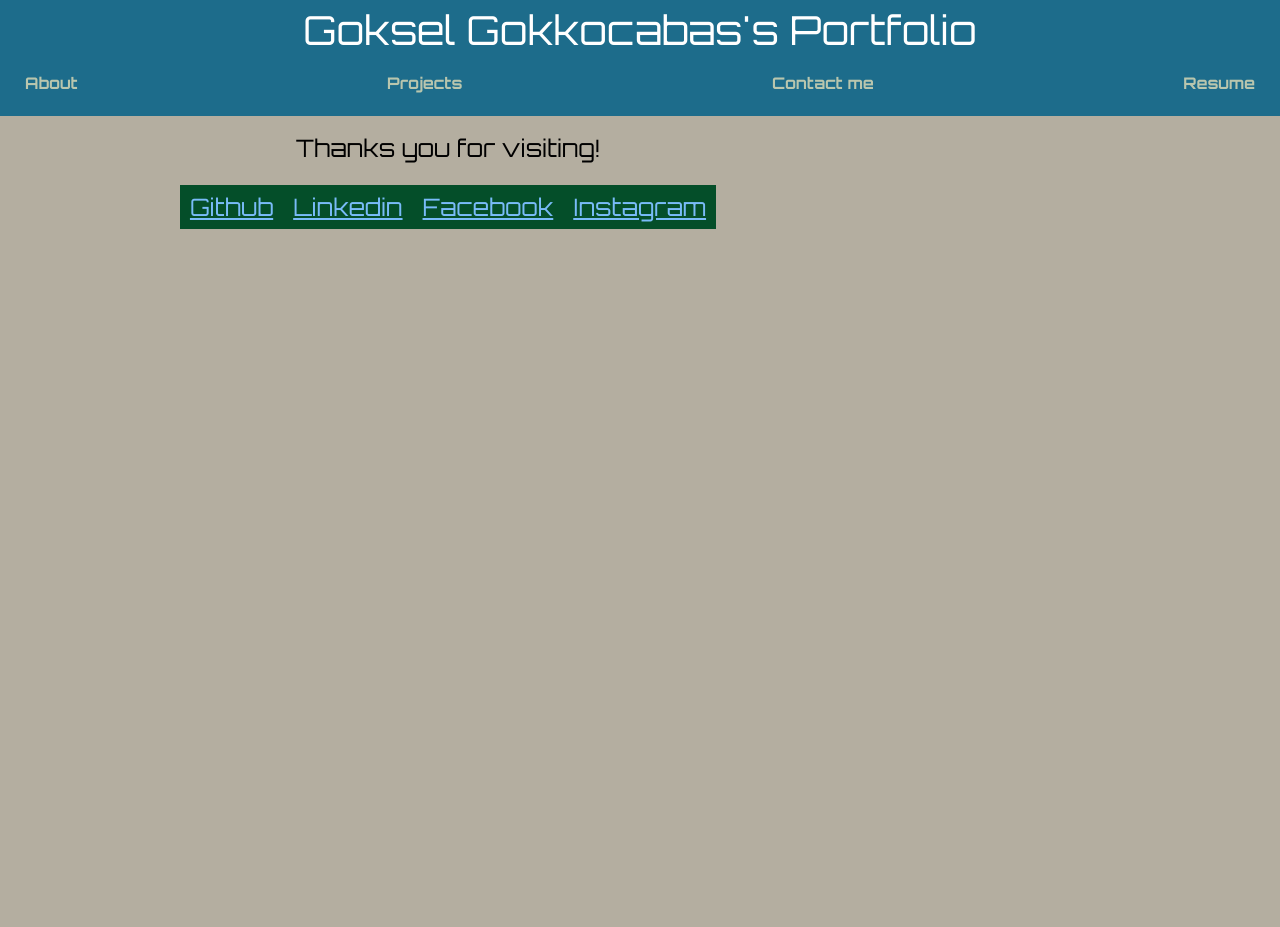
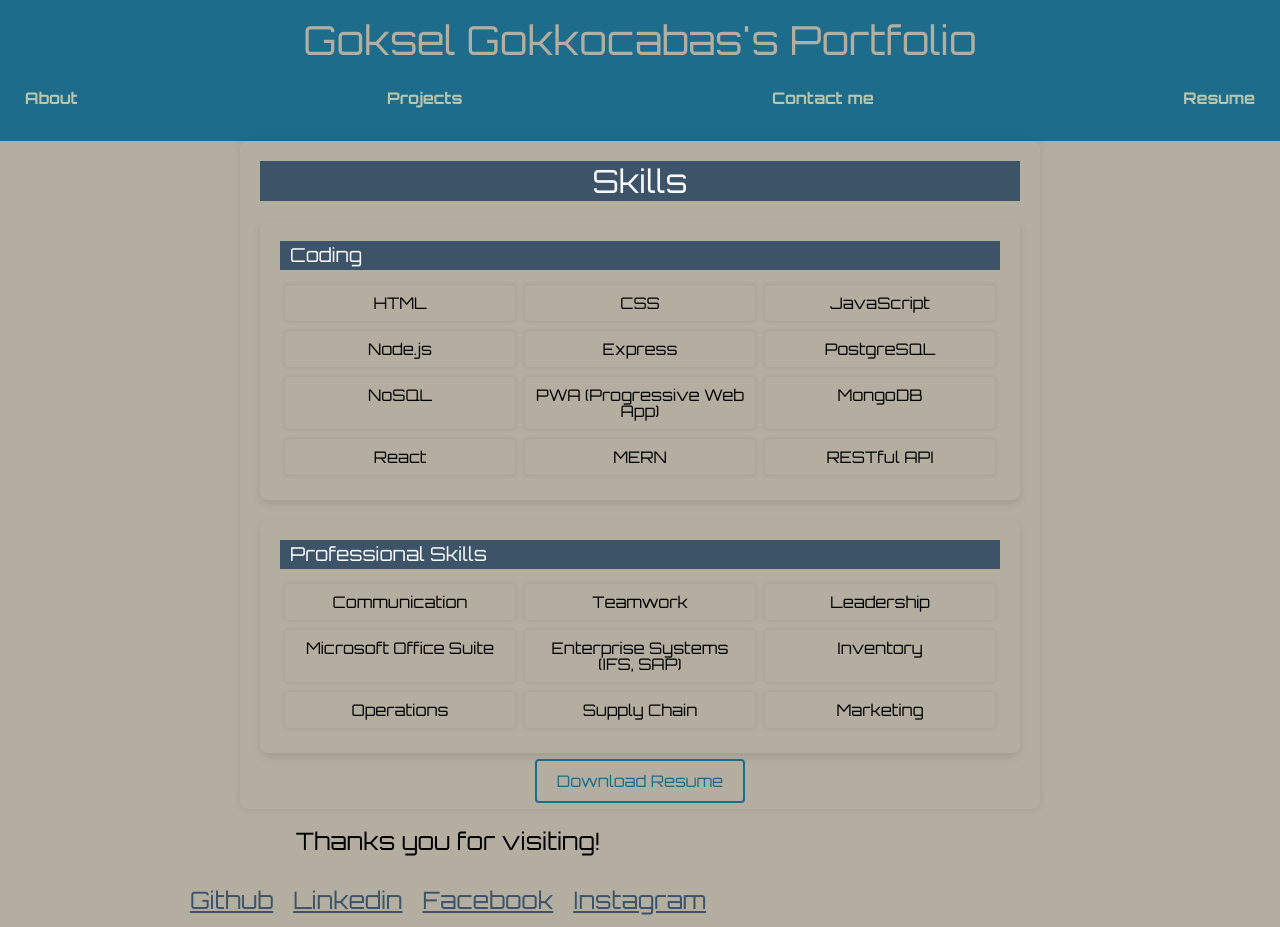
Before and after one commit to minikozort/Goksel-Gokkocabas-Portfolio, a React (Vite) app: page /resume in a window 1280 px wide. Before the commit the page ends 800 px from the top, so only its background shows below. Built offline with nearby package versions, Linux system fonts and the light colour scheme.

Commit message:
edited functinality and some css changes to make the website more user friendly

```diff
--- a/src/assets/CSS/projects.css
+++ b/src/assets/CSS/projects.css
@@ -21,20 +21,48 @@ section {
 header {
     text-align: center;
     background-color: #1d6c8b; /* Dark blue background */
-    color: white;
-    padding: 10px; /* Adjust padding as needed */
+    color: var(--beige);
+    padding: 20px 10px; /* Adjust padding as needed */
+
 }
 
 header h1 {
     font-size: 2.5rem;
-    margin-bottom: 10px;
+    margin: 0 0 15px 0; /* Space below h1 */
 }
 
 header p {
     font-size: 1.2rem;
     line-height: 1.6;
-    margin-bottom: 20px;
+    margin: 0 auto 20px auto;
+    width: 100%;
 }
+
+.projects {
+    display: block; /* Ensure header is a block-level element */
+    width: 80%; /* Make sure the header takes the full width */
+    text-align: center;
+    margin: 0 auto;
+    margin-top: 5px;
+    background-color: var(--beige); /* Dark blue background */
+    color: #030101;
+    padding: 20px 10px; /* Adjust padding as needed */
+    box-sizing: border-box; /* Ensure padding is included in width calculation */
+}
+
+.projects-header {
+    font-size: 2.5rem;
+    margin: 0 0 15px 0; /* Space below h1 */
+}
+
+.projects-ptag {
+    font-size: 1.2rem;
+    line-height: 1.6;
+    margin: 0 auto 20px auto; /* Center p horizontally and add margin below */
+    width: 100%; /* Full width */
+    max-width: 800px; /* Optional: Set a max width for better readability */
+}
+
 
 /* Section for projects */
 .indent-2 {
@@ -93,7 +121,6 @@ header p {
     z-index: 2;
 }
 
-
 /* Group project title */
 .group-projects .group-project-title {
     text-align: center; /* Center align group project title */
@@ -107,7 +134,6 @@ header p {
     font-size: 1.8rem;
     margin: 10px;
 }
-
 
 /* Mobile (up to 767px) */
 @media only screen and (max-width: 767px) {
@@ -127,7 +153,7 @@ header p {
         gap: 10px;
     }
 
-    .indent-2 h2{
+    .indent-2 h2 {
         font-size: 1rem;
         margin-bottom: 10px;
     }
@@ -184,7 +210,8 @@ header p {
         height: 250px;
         margin-bottom: 30px;
     }
-    .indent-2 h2{
+
+    .indent-2 h2 {
         font-size: 1rem;
         margin-bottom: 10px;
     }
--- a/src/assets/CSS/style.css
+++ b/src/assets/CSS/style.css
@@ -22,23 +22,103 @@ body {
   width: 70%;
 
 }
-.skill-list {
-  display: flex;
-  flex-wrap: wrap;
-  list-style-type: disc; /* Keeps the bullet points */
-  padding-left: 20px; /* Adjust to ensure bullets are visible */
+
+
+
+/* Resume Container */
+.resume-container {
+  max-width: 800px;
+  margin: 0 auto;
+  padding: 20px;
+  background-color: var(--beige); /* Light gray background for the resume section */
+  border-radius: 8px; /* Rounded corners */
+  box-shadow: 0 0 10px rgba(0, 0, 0, 0.1); /* Subtle shadow effect */
 }
 
-.skill-list li {
-  flex: 1 1 30%; /* Adjust the width to allow 3 per row */
-  margin: 5px 10px;
-  min-width: 150px; /* Minimum width to maintain proper sizing */
+/* Resume Title */
+.resume-title {
+  text-align: center;
+  font-size: 2rem;
+  padding: 4px;
+  margin-bottom: 20px;
+  color: #f9f9f9;
+  background-color: var(--dark-blue);
 }
 
-.skill-list h3 {
-  margin-bottom: 10px;
+/* Skills Section */
+.skills-section {
+  margin-bottom: 20px;
+  background-color: var(--beige); /* Consistent background color */
+  border-radius: 8px; /* Rounded corners */
+  box-shadow: 0 4px 10px rgba(0, 0, 0, 0.1); /* Consistent shadow effect */
+  padding: 20px;
 }
 
+.section-title {
+  font-size: 1.2rem;
+  padding: 5px;
+  padding-left: 10px;
+  margin-bottom: 10px;
+  color: #f9f9f9;
+  background-color: var(--dark-blue);
+}
+
+/* Skill List */
+.skill-list {
+  list-style-type: none; /* Remove default list bullets */
+  padding: 0;
+  display: flex;
+  flex-wrap: wrap; /* Wrap items to the next line */
+  justify-content: center; /* Center items horizontally */
+}
+
+/* Skill Item */
+.skill-item {
+  font-size: 1rem;
+  margin: 5px;
+  background-color: var(--light-blue); /* Light blue background for list items */
+  padding: 10px;
+  border-radius: 4px;
+  box-shadow: 0 0 5px rgba(0, 0, 0, 0.1); /* Subtle shadow effect */
+  text-align: center; /* Center text inside the item */
+  flex: 1 1 30%; /* Flex-grow and flex-basis for responsiveness */
+  transition: background-color 0.3s ease, transform 0.3s ease;
+}
+
+.skill-item:hover {
+  background-color: var(--blue); /* Darker blue background on hover */
+  color: #ffffff; /* White text on hover */
+  transform: scale(1.05); /* Slightly enlarge on hover */
+}
+
+/* Download Resume */
+.resume-download {
+  text-align: center;
+  margin-top: 20px;
+}
+
+.download-link {
+  font-size: 1rem;
+  color: #1d6c8b; /* Dark blue color for the link */
+  text-decoration: none;
+  border: 2px solid #1d6c8b;
+  padding: 10px 20px;
+  border-radius: 4px;
+  background-color: var(--beige); /* White background for the button */
+  transition: background-color 0.3s ease, color 0.3s ease;
+}
+
+.download-link:hover {
+  background-color: #1d6c8b; /* Dark blue background on hover */
+  color: #ffffff; /* White text on hover */
+}
+
+
+
+
+
+
+/* Contact Page */
 form {
   max-width: 600px;
   margin: 0 auto;
@@ -56,6 +136,8 @@ label {
   margin-bottom: 5px;
   color: #333;
 }
+
+
 
 /* Input field and textarea styling */
 input[type="text"], input[type="email"], textarea {
@@ -97,6 +179,29 @@ button[type="submit"] {
 button[type="submit"]:hover {
   background-color: #5b4acb; /* Darken on hover */
 }
+
+/* Centering the Contact Page */
+.contact-container {
+  max-width: 800px;
+  margin: 0 auto;
+  padding: 20px;
+  background-color: var(--beige);
+  border-radius: 8px;
+  box-shadow: 0 4px 10px rgba(0, 0, 0, 0.1);
+}
+
+.contact-title {
+  text-align: center;
+  font-size: 2rem;
+  margin-bottom: 20px;
+  color: #f9f9f9;
+  background-color: var(--dark-blue);
+}
+
+.contact-form {
+  margin: 0 auto;
+}
+
 @media (max-width: 768px) {
   form {
     padding: 15px;
@@ -210,8 +315,8 @@ footer span {
   display: inline-flex;
   justify-content: center;
   padding: 10px;
-  background-color: #044e29;
-  color: #79bbf8;
+  background-color: var(--beige);
+  color: var(--dark-blue);
   font-size: 150%;
 }
 
--- a/src/pages/Resume.jsx
+++ b/src/pages/Resume.jsx
@@ -1,47 +1,53 @@
 import React from 'react';
 
-export default function Resume(){
-   <div>
-    <h2>Skills</h2>
-    <div>
-        <h3>Coding</h3>
-    <ul className="skill-list" >
-        <li>HTML</li>
-        <li>CSS</li>
-        <li>JavaScript</li>
-        <li>Node.js</li>
-        <li>Express</li>
-        <li>PostgreSQL</li>
-        <li>NoSQL</li>
-        <li>PWA (Progressive Web App)</li>
-        <li>MongoDB</li>
-        <li>React</li>
-        <li>MERN</li>
-        <li>RESTful API</li>
+export default function Resume() {
+  return (
+    <div className="resume-container">
+      <h2 className="resume-title">Skills</h2>
+      <div className="skills-section">
+        <h3 className="section-title">Coding</h3>
+        <ul className="skill-list">
+          <li className="skill-item">HTML</li>
+          <li className="skill-item">CSS</li>
+          <li className="skill-item">JavaScript</li>
+          <li className="skill-item">Node.js</li>
+          <li className="skill-item">Express</li>
+          <li className="skill-item">PostgreSQL</li>
+          <li className="skill-item">NoSQL</li>
+          <li className="skill-item">PWA (Progressive Web App)</li>
+          <li className="skill-item">MongoDB</li>
+          <li className="skill-item">React</li>
+          <li className="skill-item">MERN</li>
+          <li className="skill-item">RESTful API</li>
         </ul>
       </div>
-    <div>
-        <h3>Professional Skills</h3>
+      <div className="skills-section">
+        <h3 className="section-title">Professional Skills</h3>
         <ul className="skill-list">
-        <li>Communication</li>
-        <li>Teamwork</li>
-        <li>Leadership</li>
-        <li>Microsoft Office Suite</li>
-        <li>Enterprise Systems (IFS , SAP)</li>
-        <li>Inventory</li>
-        <li>Operations</li>
-        <li>Supply Chain</li>
-        <li>Marketing</li>
+          <li className="skill-item">Communication</li>
+          <li className="skill-item">Teamwork</li>
+          <li className="skill-item">Leadership</li>
+          <li className="skill-item">Microsoft Office Suite</li>
+          <li className="skill-item">Enterprise Systems (IFS, SAP)</li>
+          <li className="skill-item">Inventory</li>
+          <li className="skill-item">Operations</li>
+          <li className="skill-item">Supply Chain</li>
+          <li className="skill-item">Marketing</li>
         </ul>
       </div>
-    <div>
+      <div className="resume-download">
+        <ul>
           <li>
-        <a href="https://drive.google.com/uc?export=download&id=1XcRe5N5S9DcQqymq8w1Z3NfXjPQCRjS0"
+            <a
+              className="download-link"
+              href="https://drive.google.com/uc?export=download&id=1XcRe5N5S9DcQqymq8w1Z3NfXjPQCRjS0"
               download
             >
               Download Resume
             </a>
           </li>
+        </ul>
       </div>
     </div>
+  );
 }
--- a/src/pages/error.jsx
+++ b/src/pages/error.jsx
@@ -1,4 +1,5 @@
 import { useRouteError } from 'react-router-dom';
+
 
 export default function ErrorPage() {
   const error = useRouteError();
--- a/src/pages/home.jsx
+++ b/src/pages/home.jsx
@@ -1,5 +1,6 @@
 import Headshot  from '../assets/Pics/Headshot.jpg';
 import { useOutletContext } from "react-router-dom";
+
 
 export default function Home() {
 
@@ -30,7 +31,7 @@ export default function Home() {
         Outside of work, I enjoy spending time with my family, engaging in online games, undertaking DIY projects, swimming, spearfishing, dog training, coding, and exploring various activities.
       </p>
       <p>
-        Feel free to reach out to me at Contact to discuss potential collaborations or opportunities. Let's connect and explore how we can work together to achieve our shared goals and objectives. If you would like to learn more about my project or download my resume, please click on the <a onClick = { handleClick } href='#'> navigation bar</a>
+        Feel free to reach out to me <a onClick = { handleClick } href='#'>here</a> to discuss potential collaborations or opportunities. Let's connect and explore how we can work together to achieve our shared goals and objectives. If you would like to learn more about my projects or download my resume, please click the links in the <a onClick = { handleClick } href='#'> navigation bar</a>.
         </p>
       <picture>
         <img className="img1" src={Headshot} alt="My Image" />
```
Also changed, not shown: src/pages/contact.jsx (+14 -26 lines), src/pages/projects.jsx (+11 -2 lines). Lines whose indentation alone changed are shown as unchanged.
